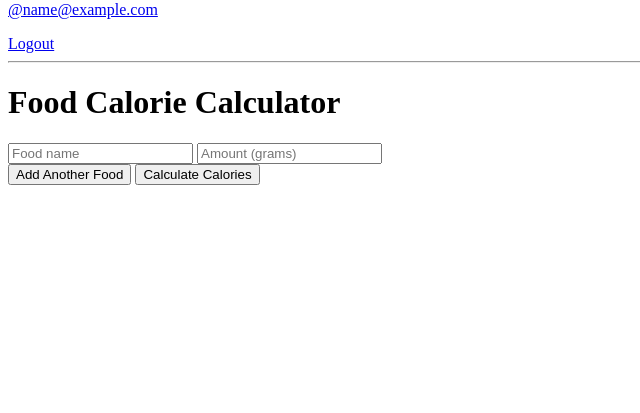
After one commit to OmidAfzali02/NutriMate, a Django app: page /calculate/ in a window 1280 px wide. The commit adds this page. Shown: the part 387-800 px from the top of the page, without its empty margins (0-640 px from the left). Run offline with Django 4.2, Linux system fonts and the light colour scheme; the visitor is signed in with stand-in values (Sample User, id 1); data comes from the database, SQL or seed files in the repository.

Commit message:
minor bug fix + add urls

```diff
--- a/NutriMate/settings.py
+++ b/NutriMate/settings.py
@@ -57,7 +57,9 @@ ROOT_URLCONF = 'NutriMate.urls'
 TEMPLATES = [
     {
         'BACKEND': 'django.template.backends.django.DjangoTemplates',
-        'DIRS': [],
+        'DIRS': [
+            BASE_DIR / 'templates'
+        ],
         'APP_DIRS': True,
         'OPTIONS': {
             'context_processors': [
--- a/NutriMate/urls.py
+++ b/NutriMate/urls.py
@@ -16,8 +16,9 @@ Including another URLconf
 """
 from django.contrib import admin
 from django.urls import path, include
+from base.urls import urlpatterns
 
 urlpatterns = [
     path('admin/', admin.site.urls),
-    path('', include('base.urls')),
+    path('', include(urlpatterns)),
 ]
--- a/base/urls.py
+++ b/base/urls.py
@@ -13,4 +13,6 @@ urlpatterns = [
 
     # path('profile/<int:pk>/', userProfile, name='profile'),
 
+    path('calculate/', food_calorie_view, name='calculate'),
+
 ] + static(settings.MEDIA_URL, document_root=settings.MEDIA_ROOT)
--- a/base/views.py
+++ b/base/views.py
@@ -5,7 +5,7 @@ from django.contrib import messages # to show flash messages
 from django.contrib.auth import authenticate, login, logout
 
 from .forms import RegistrationForm
-from .models import User
+from .models import User, Meal
 
 from datetime import datetime
 
@@ -62,3 +62,24 @@ def userRegister(request):
 
     context = {'page': page, 'form': form}
     return render(request, 'login.html', context)
+
+@login_required(login_url="/login")
+def food_calorie_view(request):
+    user = request.user
+    food_data = {}
+    if request.method == 'POST':
+        food_names = request.POST.getlist('food_name[]')
+        food_amounts = request.POST.getlist('food_amount[]')
+
+        for name, amount in zip(food_names, food_amounts):
+            if name and amount:
+                food_data[name.strip()] = amount.strip()
+
+
+    new_meal = Meal.objects.create(
+        person = user,
+        ingredient_list = food_data
+    )
+    new_meal.save()
+
+    return render(request, 'calculate.html', {'food_data': food_data})
--- /dev/null
+++ b/templates/calculate.html
@@ -0,0 +1,34 @@
+{% include 'navbar.html' %}
+
+<!DOCTYPE html>
+<html lang="en">
+<head>
+    <meta charset="UTF-8">
+    <meta name="viewport" content="width=device-width, initial-scale=1.0">
+    <title>Food Calorie Calculator</title>
+    <script>
+        function addInputFields() {
+            const container = document.getElementById('food-inputs');
+            const inputField = document.createElement('div');
+            inputField.innerHTML = `
+                <input type="text" name="food_name[]" placeholder="Food name">
+                <input type="number" name="food_amount[]" placeholder="Amount (grams)">
+            `;
+            container.appendChild(inputField);
+        }
+    </script>
+</head>
+<body>
+    <h1>Food Calorie Calculator</h1>
+    <form method="post">
+        {% csrf_token %}
+        <div id="food-inputs">
+            <!-- Initial input fields -->
+            <input type="text" name="food_name[]" placeholder="Food name">
+            <input type="number" name="food_amount[]" placeholder="Amount (grams)">
+        </div>
+        <button type="button" onclick="addInputFields()">Add Another Food</button>
+        <button type="submit">Calculate Calories</button>
+    </form>
+</body>
+</html>
```
Also changed, not shown: templates/home.html (+5 -5 lines), 1 other file.
